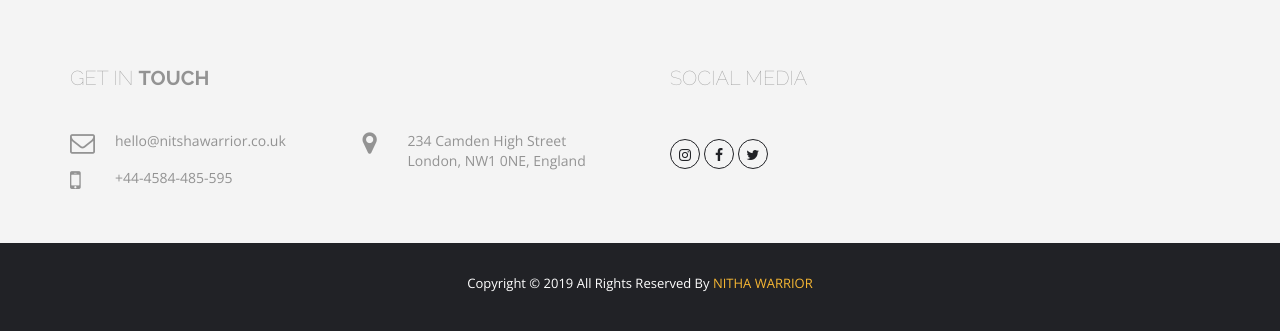
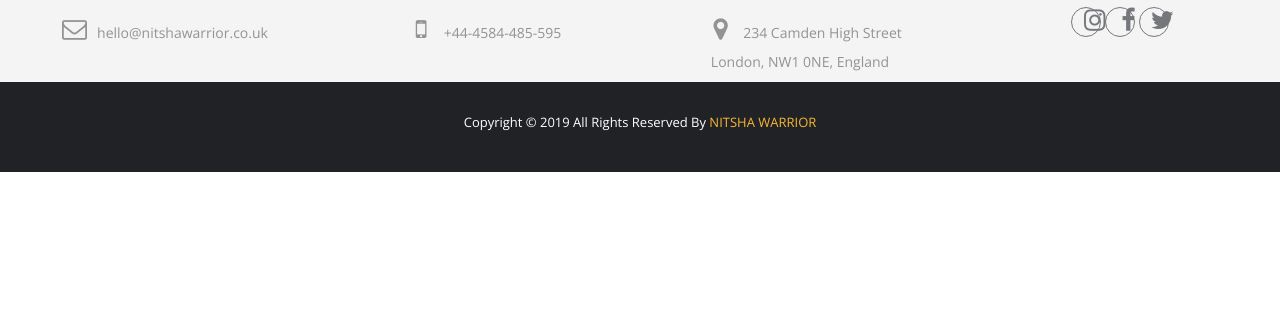
Before and after one commit to Nitsh-sha/nitsha-warrior, a plain HTML site: page N-W/index.html in a window 1280 px wide. Shown: the part 5854-6185 px from the top of the page. After the commit the page ends 6026 px from the top, so only its background shows below. Drawn offline with nearby package versions, Linux system fonts and the light colour scheme.

Commit message:
css adjustment

```diff
--- a/N-W/css/style.css
+++ b/N-W/css/style.css
@@ -71,6 +71,23 @@ section {
 	margin-top: -35px;
 	margin-left: -35px;
 }
+
+/* =========================================
+                Content Boxes
+============================================ */
+.content-box-lg {
+	padding: 120px 0;
+
+}
+
+.content-box-md {
+	padding: 100px 0;
+}
+
+.content-box-sm {
+	padding: 90px 0;
+}
+
 
 /* =========================================
                 Home
@@ -435,54 +452,93 @@ a.overlay-bio {
 /* =========================================
                Contact
 ============================================ */
-#contact {
+#contacts {
 	background-color: #F4F4F4;
+	display: flex;
+	margin: 0 auto;
+	text-align: center;
+	justify-content: center;
 }
 
-.contact-left-heading h2 {
-	font-size: 20px;
-	padding-bottom: 20px;
-}
-
-.other-info h2 {
-	font-size: 20px;
-	padding-bottom: 20px;
-
-}
-
-ul.contact-info {
+ul.contact {
 	list-style: none;
 	padding: 0;
 }
 
-ul.contact-info li {
+ul.contact li {
 	font-family: "Open Sans", sans-serif;
 	font-size: 14px;
-	margin-top: 12px;
-	display: -webkit-box;
-	display: -ms-flexbox;
-	display: flex;
+	height: 100%;
 }
 
-ul.contact-info li i {
+ul.contact li i {
 	font-size: 25px;
 	width: 45px;
 }
 
-.other-info ul.social-list li a {
-	color: #212226;
-	border: 1px solid #212226;
-	text-align: center;
-}
-
-.other-info ul.social-list li a:hover {
+ul.social-list li a:hover {
 	color: #fff;
 	border-color: transparent;
 }
 
-#contact .content-box-sm {
-	padding: 40px 0;
+.contact-info {
+	flex-basis: 25%;
+	flex-shrink: 0;
+	flex-grow: 0;
 }
+
+i.fa.fa-size-adjust {
+	margin: 0;
+	padding: 10px;
+}
+
+div.contact-info {
+	vertical-align: middle;
+}
+
+
+/* =========================================
+               Social Icons
+============================================ */
+ul.social-list {
+	padding: 0;
+}
+
+ul.social-list li {
+	display: inline-block;
+	padding: 0;
+}
+
+ul.social-list li a {
+	width: 30px;
+	height: 30px;
+	display: inline-block;
+	text-align: center;
+	line-height: 30px;
+	border-radius: 50%;
+	color: #75777c;
+	border: 1px solid #75777c;
+	text-align: center;
+	-webkit-transition: all 400ms linear;
+	transition: all 400ms linear;
+}
+
+ul.social-list li:nth-child(1) a:hover {
+	background: #a439dd;
+
+	border-color: transparent;
+}
+
+ul.social-list li:nth-child(2) a:hover {
+	background: #3b5998;
+	border-color: transparent;
+}
+
+ul.social-list li:nth-child(3) a:hover {
+	background: #00aced;
+	border-color: transparent;
+}
+
 
 /* =========================================
                 Footer
@@ -610,63 +666,6 @@ ul.navbar-nav > li > a:focus {
 #arrow-down:hover,
 #arrow-down:focus {
 	color: #f46f4b;
-}
-
-/* =========================================
-                Content Boxes
-============================================ */
-.content-box-lg {
-	padding: 120px 0;
-
-}
-
-.content-box-md {
-	padding: 100px 0;
-}
-
-.content-box-sm {
-	padding: 90px 0;
-}
-
-/* =========================================
-               Social Icons
-============================================ */
-ul.social-list {
-	padding: 0;
-	margin-top: 20px;
-}
-
-ul.social-list li {
-	display: inline-block;
-	padding: 0;
-}
-
-ul.social-list li a {
-	border: 1px solid #fff;
-	width: 30px;
-	height: 30px;
-	display: inline-block;
-	line-height: 30px;
-	border-radius: 50%;
-	color: #fff;
-	-webkit-transition: all 400ms linear;
-	transition: all 400ms linear;
-}
-
-ul.social-list li:nth-child(1) a:hover {
-	background: #a439dd;
-
-	border-color: transparent;
-}
-
-ul.social-list li:nth-child(2) a:hover {
-	background: #3b5998;
-	border-color: transparent;
-}
-
-ul.social-list li:nth-child(3) a:hover {
-	background: #00aced;
-	border-color: transparent;
 }
 
 
@@ -911,11 +910,9 @@ ul.social-list li:nth-child(3) a:hover {
     -moz-transition: 0.5s;
 }
 
-
-
-/*-----------------------------------------------------------------------------------*/
-/*    workout clips
-/*-----------------------------------------------------------------------------------*/
+/* =========================================
+                workout clips
+============================================ */
 
 .nw-video-container {
 	padding-top: 20px;
@@ -928,7 +925,7 @@ ul.social-list li:nth-child(3) a:hover {
 }
 
 .nw-video:hover {
-	background: #4ABDAC;
+	/*background: #4ABDAC;*/
 }
 
 .nw-video-frame {
@@ -949,5 +946,4 @@ ul.social-list li:nth-child(3) a:hover {
 	color: #fefefe;
 	background-color: #F7B733;
 	border-radius: 0;
-
 }
--- a/N-W/index.html
+++ b/N-W/index.html
@@ -506,62 +506,28 @@
 
 
 	<!-- Contact -->
-	<section id="contact">
-		<div class="content-box-sm">
-			<div class="container">
-				<div class="row">
-					<div class="col-md-6">
-						<!-- Contact Left -->
-						<div id="contact-left">
-							<div class="contact-left-heading">
-								<h2>Get In <strong>Touch</strong></h2>
-							</div>
-							<div id="contacts">
-								<div class="row">
-									<div class="col-md-6">
-										<div class="contact-detail">
-											<ul class="contact-info">
-												<li><i class="fa fa-envelope-o"></i>hello@nitshawarrior.co.uk</li>
-												<li><i class="fa fa-mobile"></i>+44-4584-485-595</li>
+	<section id="contacts">
+		<div class="contact-info">
+			<ul class="contact contact-email contact-left">
+				<li><i class="fa fa-envelope-o fa-size-adjust"></i>hello@nitshawarrior.co.uk</li>
 			</ul>
 		</div>
-									</div>
-									<div class="col-md-6">
-										<div class="contact-detail">
-											<ul class="contact-info">
-												<li><i class="fa fa-map-marker"></i><span>234 Camden High Street<br>London, NW1 0NE, England</span></li>
+		<div class="contact-info">
+			<ul class="contact contact-phone contact-left">
+				<li><i class="fa fa-mobile fa-size-adjust"></i>+44-4584-485-595</li>
 			</ul>
 		</div>
+		<div class="contact-info">
+			<ul class="contact contact-address contact-left">
+				<li><i class="fa fa-map-marker fa-size-adjust"></i><span>234 Camden High Street<br>London, NW1 0NE, England</span></li>
+			</ul>
 		</div>
-								</div>
-							</div>
-						</div>
-					</div>
-					<div class="col-md-6">
-						<!-- Contact right -->
-						<div class="container" class="text-center">
-							<div class="row">
-								<div class="col-md-12">
-									<div class="other-info">
-										<h2>SOCIAL MEDIA</h2>
-									</div>
-								</div>
-							</div>
-							<div class="row">
-								<div class="col-md-12">
-									<div class="other-info">
-										<ul class="social-list">
+		<div class="contact-info">
+			<ul class="contact social-list">
 				<li><a href="#"><i class="fa fa-instagram"></i></a></li>
 				<li><a href="#"><i class="fa fa-facebook"></i></a></li>
 				<li><a href="#"><i class="fa fa-twitter"></i></a></li>
 			</ul>
-									</div>
-								</div>
-							</div>
-						</div>
-					</div>
-				</div>
-			</div>
 		</div>
 	</section>
 	<!-- Contact Ends  -->
@@ -572,7 +538,7 @@
 		<div class="container">
 			<div class="row">
 				<div class="col-mol-12">
-					<p>Copyright &copy; 2019 All Rights Reserved By <span>NITHA WARRIOR</span>
+					<p>Copyright &copy; 2019 All Rights Reserved By <span>NITSHA WARRIOR</span>
 					</p>
 				</div>
 			</div>
```
Lines whose indentation alone changed are shown as unchanged.
